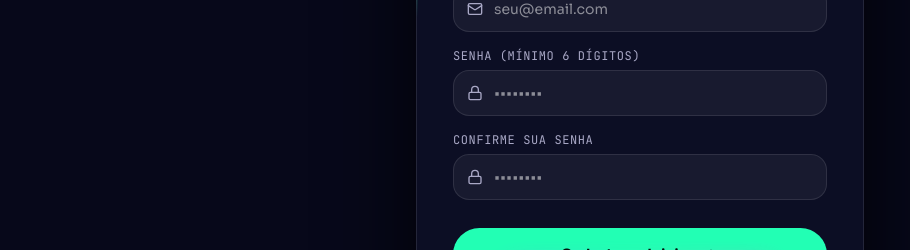
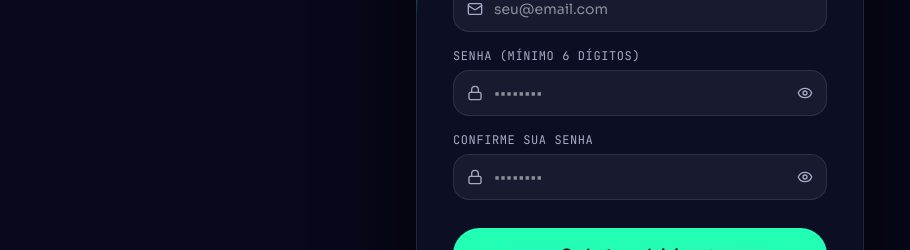
Before and after one commit to anatoledo01/Ate_o_Fim_do_Mes, a Next.js app: page /cadastro in a window 1280 px wide. Shown: the part 357-607 px from the top of the page, without its empty margins (0-910 px from the left). Built offline with nearby package versions, Linux system fonts and the light colour scheme; no server answers.

Commit message:
feat(ui): add password visibility toggle (Eye/EyeOff) to login and signup pages

```diff
--- a/src/app/cadastro/page.tsx
+++ b/src/app/cadastro/page.tsx
@@ -5,7 +5,7 @@ import Link from 'next/link';
 import { useRouter } from 'next/navigation';
 import { useAuth } from '@/lib/auth/auth-context';
 import { CreditFooter } from '@/components/credit-footer';
-import { Wallet, ArrowRight, Lock, Mail, User } from 'lucide-react';
+import { Wallet, ArrowRight, Lock, Mail, User, Eye, EyeOff } from 'lucide-react';
 
 export default function CadastroPage() {
   const router = useRouter();
@@ -14,6 +14,8 @@ export default function CadastroPage() {
   const [email, setEmail] = useState('');
   const [password, setPassword] = useState('');
   const [confirmPassword, setConfirmPassword] = useState('');
+  const [showPassword, setShowPassword] = useState(false);
+  const [showConfirmPassword, setShowConfirmPassword] = useState(false);
   const [error, setError] = useState('');
   const [loading, setLoading] = useState(false);
 
@@ -146,13 +148,21 @@ export default function CadastroPage() {
               <div className="relative">
                 <Lock className="absolute left-3.5 top-1/2 -translate-y-1/2 h-4 w-4 text-[#a9a8c6]" />
                 <input
-                  type="password"
+                  type={showPassword ? 'text' : 'password'}
                   value={password}
                   onChange={(e) => setPassword(e.target.value)}
                   placeholder="••••••••"
                   required
-                  className="w-full rounded-2xl border border-white/10 bg-white/5 py-3 pl-10 pr-3.5 text-sm text-white focus:border-[#22ffb4] focus:ring-2 focus:ring-[#22ffb4]/20 focus:outline-hidden"
+                  className="w-full rounded-2xl border border-white/10 bg-white/5 py-3 pl-10 pr-11 text-sm text-white focus:border-[#22ffb4] focus:ring-2 focus:ring-[#22ffb4]/20 focus:outline-hidden"
                 />
+                <button
+                  type="button"
+                  onClick={() => setShowPassword(!showPassword)}
+                  className="absolute right-3.5 top-1/2 -translate-y-1/2 text-[#a9a8c6] hover:text-[#22ffb4] transition focus:outline-hidden"
+                  aria-label={showPassword ? 'Ocultar senha' : 'Exibir senha'}
+                >
+                  {showPassword ? <EyeOff className="h-4 w-4" /> : <Eye className="h-4 w-4 text-[#a9a8c6]" />}
+                </button>
               </div>
             </div>
 
@@ -163,13 +173,21 @@ export default function CadastroPage() {
               <div className="relative">
                 <Lock className="absolute left-3.5 top-1/2 -translate-y-1/2 h-4 w-4 text-[#a9a8c6]" />
                 <input
-                  type="password"
+                  type={showConfirmPassword ? 'text' : 'password'}
                   value={confirmPassword}
                   onChange={(e) => setConfirmPassword(e.target.value)}
                   placeholder="••••••••"
                   required
-                  className="w-full rounded-2xl border border-white/10 bg-white/5 py-3 pl-10 pr-3.5 text-sm text-white focus:border-[#22ffb4] focus:ring-2 focus:ring-[#22ffb4]/20 focus:outline-hidden"
+                  className="w-full rounded-2xl border border-white/10 bg-white/5 py-3 pl-10 pr-11 text-sm text-white focus:border-[#22ffb4] focus:ring-2 focus:ring-[#22ffb4]/20 focus:outline-hidden"
                 />
+                <button
+                  type="button"
+                  onClick={() => setShowConfirmPassword(!showConfirmPassword)}
+                  className="absolute right-3.5 top-1/2 -translate-y-1/2 text-[#a9a8c6] hover:text-[#22ffb4] transition focus:outline-hidden"
+                  aria-label={showConfirmPassword ? 'Ocultar confirmação de senha' : 'Exibir confirmação de senha'}
+                >
+                  {showConfirmPassword ? <EyeOff className="h-4 w-4" /> : <Eye className="h-4 w-4 text-[#a9a8c6]" />}
+                </button>
               </div>
             </div>
 
--- a/src/app/login/page.tsx
+++ b/src/app/login/page.tsx
@@ -5,13 +5,14 @@ import Link from 'next/link';
 import { useRouter } from 'next/navigation';
 import { useAuth } from '@/lib/auth/auth-context';
 import { CreditFooter } from '@/components/credit-footer';
-import { Wallet, ArrowRight, Lock, Mail } from 'lucide-react';
+import { Wallet, ArrowRight, Lock, Mail, Eye, EyeOff } from 'lucide-react';
 
 export default function LoginPage() {
   const router = useRouter();
   const { user, isLoading, login } = useAuth();
   const [email, setEmail] = useState('');
   const [password, setPassword] = useState('');
+  const [showPassword, setShowPassword] = useState(false);
   const [error, setError] = useState('');
   const [loading, setLoading] = useState(false);
 
@@ -121,13 +122,21 @@ export default function LoginPage() {
               <div className="relative">
                 <Lock className="absolute left-3.5 top-1/2 -translate-y-1/2 h-4 w-4 text-[#a9a8c6]" />
                 <input
-                  type="password"
+                  type={showPassword ? 'text' : 'password'}
                   value={password}
                   onChange={(e) => setPassword(e.target.value)}
                   placeholder="••••••••"
                   required
-                  className="w-full rounded-2xl border border-white/10 bg-white/5 py-3 pl-10 pr-3.5 text-sm text-white focus:border-[#22ffb4] focus:ring-2 focus:ring-[#22ffb4]/20 focus:outline-hidden"
+                  className="w-full rounded-2xl border border-white/10 bg-white/5 py-3 pl-10 pr-11 text-sm text-white focus:border-[#22ffb4] focus:ring-2 focus:ring-[#22ffb4]/20 focus:outline-hidden"
                 />
+                <button
+                  type="button"
+                  onClick={() => setShowPassword(!showPassword)}
+                  className="absolute right-3.5 top-1/2 -translate-y-1/2 text-[#a9a8c6] hover:text-[#22ffb4] transition focus:outline-hidden"
+                  aria-label={showPassword ? 'Ocultar senha' : 'Exibir senha'}
+                >
+                  {showPassword ? <EyeOff className="h-4 w-4" /> : <Eye className="h-4 w-4 text-[#a9a8c6]" />}
+                </button>
               </div>
             </div>
 
```
